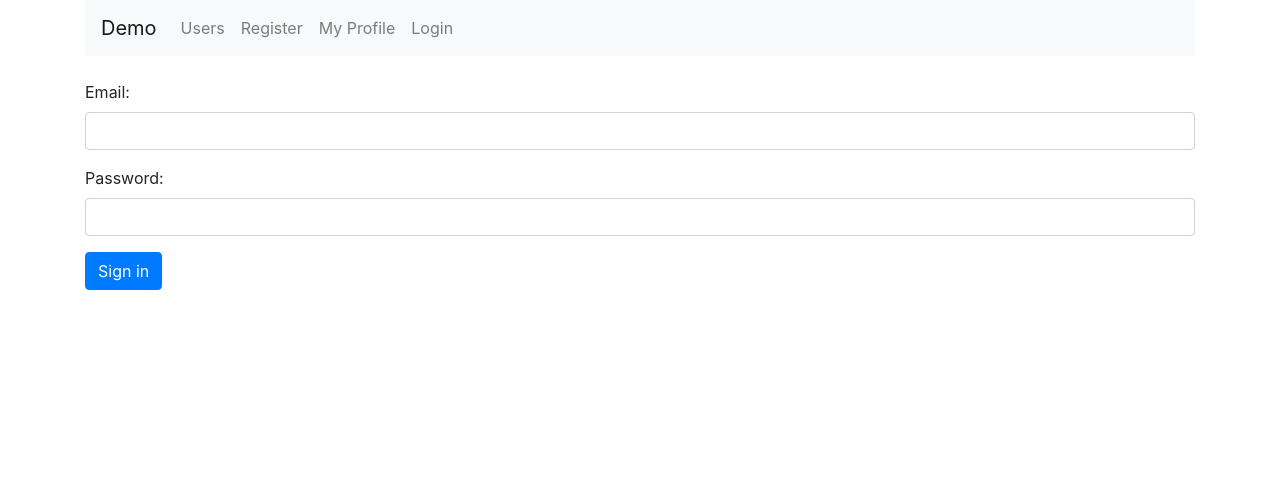
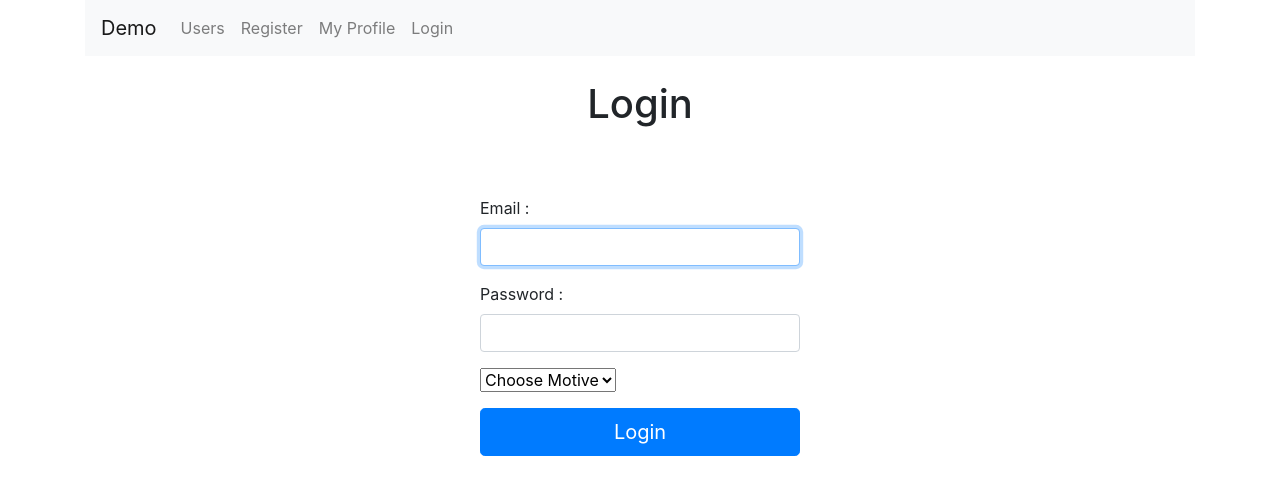
Before and after one commit to princesinghtomar/job-application-portal, a React (Create React App) app in the folder frontend/: page /login in a window 1280 px wide. Shown: the top 494 px of the page. Built offline with nearby package versions, Linux system fonts and the light colour scheme.

Commit message:
made the login page look good

```diff
--- a/frontend/src/components/Common/Home.js
+++ b/frontend/src/components/Common/Home.js
@@ -1,4 +1,7 @@
 import React, { Component } from 'react';
+import Form from "react-bootstrap/Form";
+import Button from "react-bootstrap/Button";
+import "../css/login.css"
 import axios from 'axios';
 
 export default class Home extends Component {
@@ -30,6 +33,10 @@ export default class Home extends Component {
         this.setState({ motive: event.target.value });
     }
 
+    validateForm() {
+        return this.state.email.length > 0 && this.state.password.length > 0;
+    }
+
     onSubmit(event) {
         event.preventDefault();
 
@@ -40,14 +47,14 @@ export default class Home extends Component {
         }
 
         axios.post('http://localhost:4000/user/login', newSignin)
-            .then(res => { alert("Sign in"); console.log(newSignin) })
+            .then(res => { alert("Signed in"); console.log(newSignin) })
             ;
 
-        this.state = {
+        this.setState({
             email: '',
             password: '',
             motive: ''
-        };
+        });
     }
 
     render() {
@@ -58,26 +65,29 @@ export default class Home extends Component {
                         Login
                     </h1>
                 </div>
-                <div>
+                <div className="Login">
                     <form onSubmit={this.onSubmit}>
-                        <label>
-                            Email :
-                        <input type="text" value={this.state.email} onChange={this.handleEmail} />
+                        <Form.Group size="lg" controlId="email">
+                            <label>
+                                Email :
                         </label>
-                        <br />
-                        <label>
-                            Password :
-                        <input type="password" value={this.state.password} onChange={this.handlePassword} />
-                        </label>
-                        <br />
+                            <Form.Control autoFocus type="email" value={this.state.email} onChange={this.handleEmail} />
+                        </Form.Group>
+                        <Form.Group size="lg" controlId="password">
+                            <label>
+                                Password :
+                            </label>
+                            <Form.Control type="password" value={this.state.password} onChange={this.handlePassword} />
+                        </Form.Group>
                         <label>
                             <select value={this.state.motive} onChange={this.handleDropdown}>
                                 <option name="jobapplicant">Job Applicant</option>
                                 <option name="recruiter">Recruiter</option>
                             </select>
                         </label>
-                        <br />
-                        <input type="submit" value="Signin" />
+                        <Button block size="lg" type="submit" value="Signin" disabled={!this.validateForm}>
+                            Login
+                        </Button>
                     </form>
                 </div>
             </div>
--- a/frontend/src/components/Common/login.js
+++ b/frontend/src/components/Common/login.js
@@ -1,73 +1,110 @@
 import React, { Component } from 'react';
+import Form from "react-bootstrap/Form";
+import Button from "react-bootstrap/Button";
+import "../css/login.css"
 import axios from 'axios';
 
-export default class login extends Component {
+export default class Home extends Component {
 
     constructor(props) {
         super(props);
-
         this.state = {
             email: '',
             password: '',
-            date: null
-        }
+            motive: ''
+        };
 
-        this.onChangeEmail = this.onChangeEmail.bind(this);
-        this.onChangePassword = this.onChangePassword.bind(this);
+        this.handleEmail = this.handleEmail.bind(this);
+        this.handlePassword = this.handlePassword.bind(this);
+        this.handleDropdown = this.handleDropdown.bind(this);
         this.onSubmit = this.onSubmit.bind(this);
+
     }
 
-    onChangeEmail(event) {
+    handleEmail(event) {
         this.setState({ email: event.target.value });
     }
 
-    onChangePassword(event) {
+    handlePassword(event) {
         this.setState({ password: event.target.value });
     }
 
-    onSubmit(e) {
-        e.preventDefault();
+    handleDropdown(event) {
+        this.setState({ motive: event.target.value });
+    }
 
-        const newLogin = {
+    validateForm() {
+        return this.state.email.length > 0 &&
+            this.state.password.length > 0 &&
+            this.state.motive.length > 0;
+    }
+
+    onSubmit(event) {
+        event.preventDefault();
+
+        const newSignin = {
             email: this.state.email,
             password: this.state.password,
-            date: Date.now()
+            motive: this.state.motive
         }
-        axios.post('http://localhost:4000/user/login', newLogin)
-            .then(res => { console.log(newLogin) })
-            ;
+        console.log(this.state.email.length);
+        console.log(this.state.password.length);
+        console.log(this.state.motive.length);
+
+        var temp = this.state.email.length > 0 &&
+            this.state.password.length > 0 &&
+            this.state.motive.length > 0;
+
+        console.log(temp);
+
+        if (temp) {
+            /* console.log(this.validateForm) */
+            axios.post('http://localhost:4000/user/login', newSignin)
+                .then(res => { alert("Signed in"); })
+                ;
+        }
 
         this.setState({
             email: '',
             password: '',
-            date: null
+            motive: ''
         });
     }
 
     render() {
         return (
             <div>
-                <form onSubmit={this.onSubmit}>
-                    <div className="form-group">
-                        <label>Email: </label>
-                        <input type="text"
-                            className="form-control"
-                            value={this.state.email}
-                            onChange={this.onChangeEmail}
-                        />
-                    </div>
-                    <div className="form-group">
-                        <label>Password: </label>
-                        <input type="password"
-                            className="form-control"
-                            value={this.state.password}
-                            onChange={this.onChangePassword}
-                        />
-                    </div>
-                    <div className="form-group">
-                        <input type="submit" value="Sign in" className="btn btn-primary" />
-                    </div>
-                </form>
+                <div>
+                    <h1 style={{ textAlign: "center" }}>
+                        Login
+                    </h1>
+                </div>
+                <div className="Login">
+                    <form onSubmit={this.onSubmit}>
+                        <Form.Group size="lg" controlId="email">
+                            <label>
+                                Email :
+                        </label>
+                            <Form.Control autoFocus type="email" value={this.state.email} onChange={this.handleEmail} />
+                        </Form.Group>
+                        <Form.Group size="lg" controlId="password">
+                            <label>
+                                Password :
+                            </label>
+                            <Form.Control type="password" value={this.state.password} onChange={this.handlePassword} />
+                        </Form.Group>
+                        <Form.Group size="lg" controlId="password">
+                            <select value={this.state.motive} onChange={this.handleDropdown}>
+                                <option value="">Choose Motive</option>
+                                <option value="recruiter">Recruiter</option>
+                                <option value="jobapplicant">Job Applicant</option>
+                            </select>
+                        </Form.Group>
+                        <Button block size="lg" type="submit" value="Signin" disabled={!this.validateForm}>
+                            Login
+                        </Button>
+                    </form>
+                </div>
             </div>
         )
     }
--- /dev/null
+++ b/frontend/src/components/css/login.css
@@ -0,0 +1,10 @@
+@media all and (min-width: 480px) {
+    .Login {
+      padding: 60px 0;
+    }
+
+    .Login form {
+      margin: 0 auto;
+      max-width: 320px;
+    }
+  }
```
Also changed, not shown: 1 other file (tests, documents, lock files or other folders).
